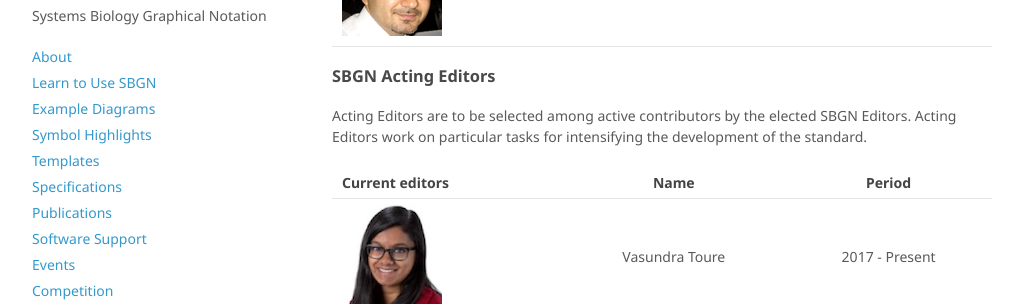
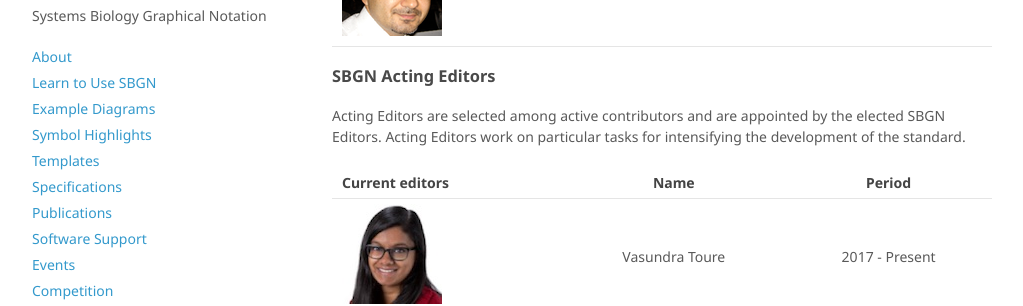
Before and after one commit to sbgn/sbgn, a Jekyll site: the page built from docs/about.md, in a window 1280 px wide and 900 px high, scrolled down 1201 px. Shown: the part 154-460 px from the top of the window, without its empty margins (128-1151 px from the left). Built offline with Jekyll 4.4.1, drawn with Linux system fonts in a browser that asks for light colours; nearby versions of some CDN libraries.

Commit message:
Update about.md

```diff
--- a/docs/about.md
+++ b/docs/about.md
@@ -40,7 +40,7 @@ The SBGN editors are elected by the community for 3-year terms as volunteers. Th
 
 ### SBGN Acting Editors
 
-Acting Editors are to be selected among active contributors by the elected SBGN Editors. Acting Editors work on particular tasks for intensifying the development of the standard.
+Acting Editors are selected among active contributors and are appointed by the elected SBGN Editors. Acting Editors work on particular tasks for intensifying the development of the standard.
 
 |Current editors                     |Name               | Period      |
 | ---------------------------------- |:-----------------:|:--------------------:|
```
